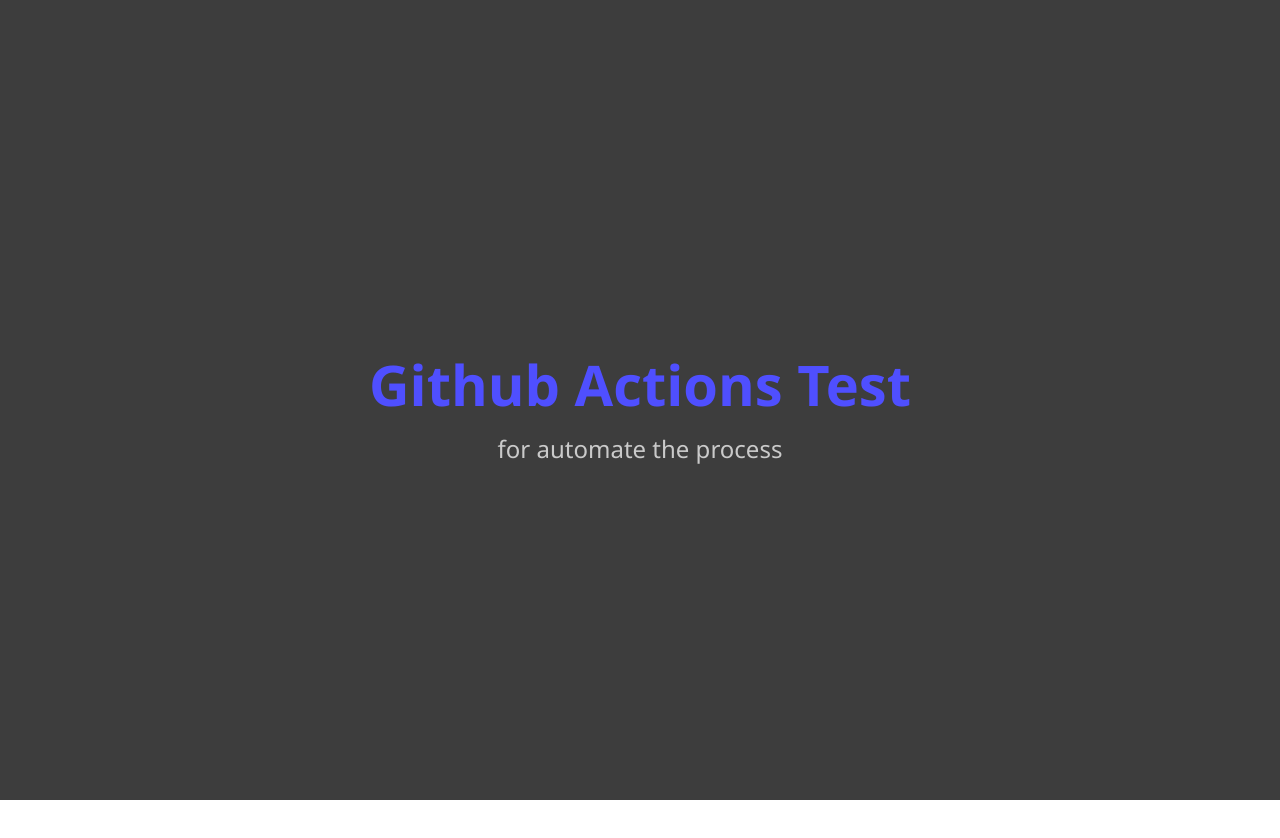
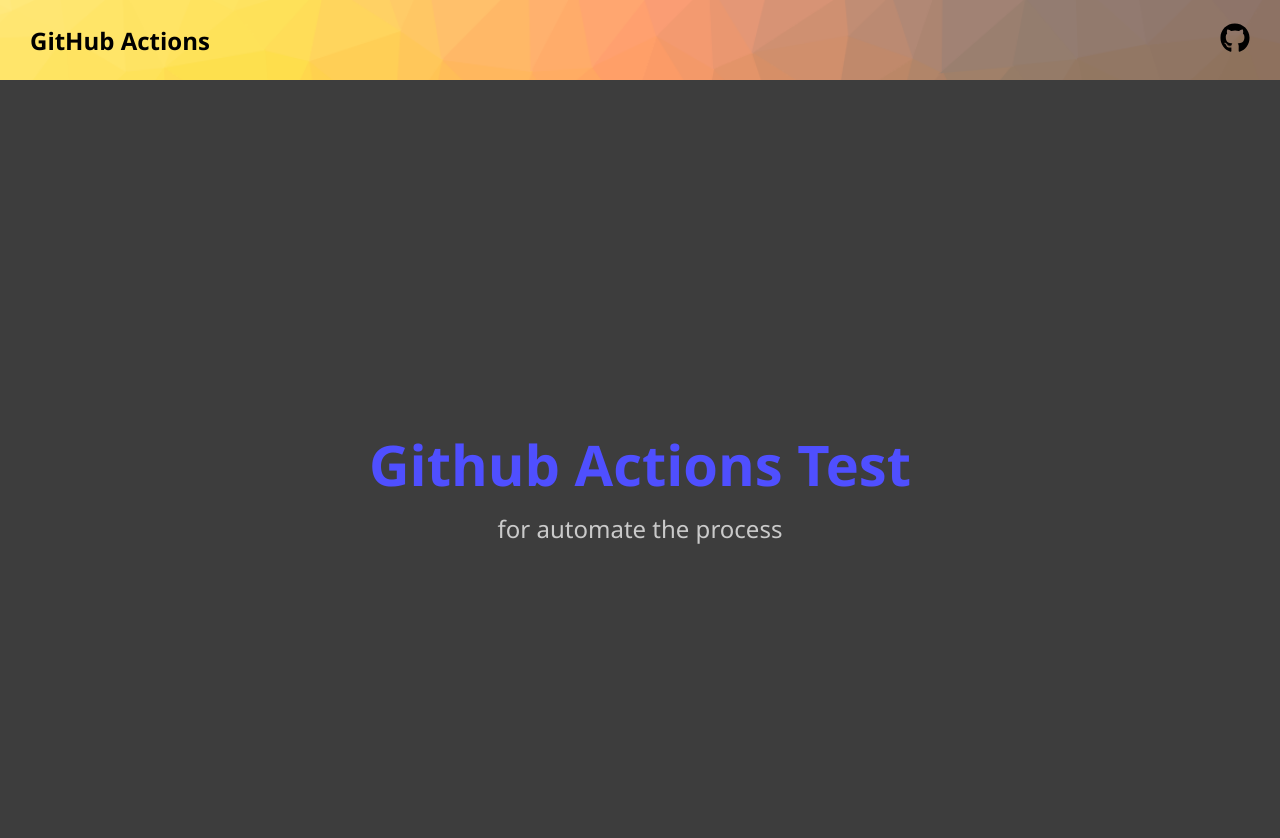
Before and after one commit to RakeshSangem/github-actions, a plain HTML site: page index.html in a window 1280 px wide. Before the commit the page ends 800 px from the top, so only its background shows below. Drawn offline with Linux system fonts and the light colour scheme.

Commit message:
add navbar

```diff
--- a/index.html
+++ b/index.html
@@ -8,6 +8,20 @@
     <title>GitHub Actions</title>
   </head>
   <body>
+    <nav class="navbar">
+      <h2>GitHub Actions</h2>
+      <li>
+        <a href="https://github.com/RakeshSangem/github-actions"
+          ><img
+            class="github-logo"
+            src="./assets/github.svg"
+            alt=""
+            width="30px"
+            height="30px"
+            srcset=""
+        /></a>
+      </li>
+    </nav>
     <div class="main">
       <h1>Github Actions Test</h1>
       <p>for automate the process</p>
--- a/style.css
+++ b/style.css
@@ -2,6 +2,21 @@
   margin: 0;
   padding: 0;
   font-family: "Segoe UI", Tahoma, Geneva, Verdana, sans-serif;
+  list-style-type: none;
+  scroll-behavior: smooth;
+}
+nav {
+  height: 10vh;
+  display: flex;
+  align-items: center;
+  justify-content: space-between;
+  padding: 0px 30px 0px 30px;
+  background: url("./assets/nav-bg.png");
+  background-repeat: no-repeat;
+  background-size: cover;
+}
+.github-logo {
+  fill: blueviolet;
 }
 .main {
   width: 100%;
```
